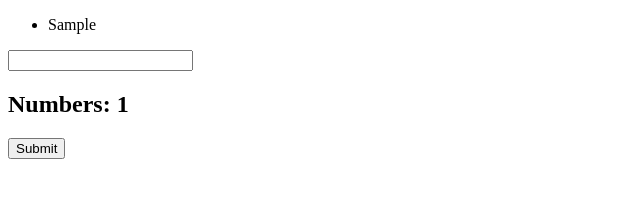
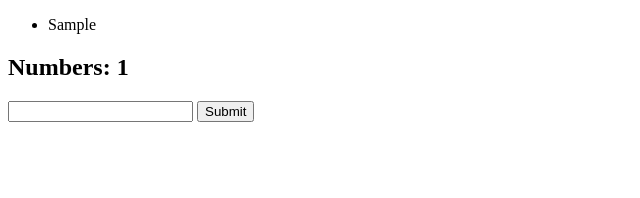
Before and after one commit to slavapas/Dev-ED-Creative-JavaScript-Course, a plain HTML site: page 6 - Event Bubling/index.html in a window 1280 px wide. Both pictures are taken after typing "Sample" into the empty fields and a click on the button "Submit". Shown: the whole page, without its empty margins (0-640 px from the left). Drawn offline with Linux system fonts and the light colour scheme.

Commit message:
2nd commit

```diff
--- a/6 - Event Bubling/index.html
+++ b/6 - Event Bubling/index.html
@@ -13,10 +13,12 @@
   <ul id="list">
 
   </ul>
-  <input type="text" id="input">
+  <h2 class=" todo-nr">Numbers: <b></b></h2>
+  <form>
+    <input type="text" name="name" class="name-input">
+    <button id="submit">Submit</button>
+  </form>
 
-  <h2 class=" todo-nr">Numbers: <b></b></h2>
-  <button id="submit">Submit</button>
   <script src="script.js"></script>
 </body>
 
--- a/6 - Event Bubling/script.js
+++ b/6 - Event Bubling/script.js
@@ -1,7 +1,7 @@
 const button = document.querySelector('button#submit')
 const todoList = document.querySelector('ul#list')
 const todoNr = document.querySelector('.todo-nr b')
-const nameInput = document.querySelector('#input')
+const nameInput = document.querySelector('.name-input')
 
 const items = todoList.children
 todoNr.innerText = items.length
@@ -11,13 +11,17 @@ button.addEventListener('click', (e) => {
   e.preventDefault()
   const newItem = document.createElement('li')
   newItem.innerText = nameInput.value
-  todoList.appendChild(newItem)
+  //avoid null values
+  if (nameInput.value) {
+    todoList.appendChild(newItem)
+  }
   todoNr.innerText = items.length
   nameInput.value = ''
   // console.log(items)
-  newItem.addEventListener('click', (ev) => {
-    ev.stopPropagation()
-    ev.target.remove()
+
+  newItem.addEventListener('click', (e) => {
+    e.stopPropagation()
+    e.target.remove()
     todoNr.innerText = items.length
   })
 })
```
